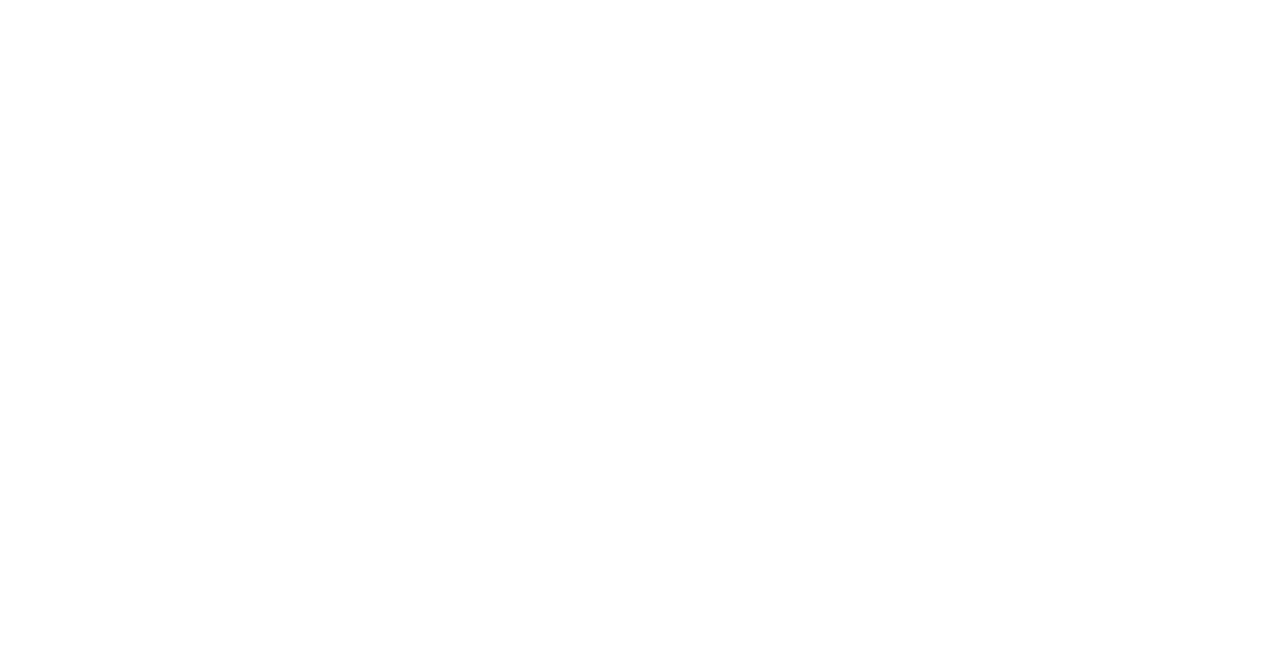
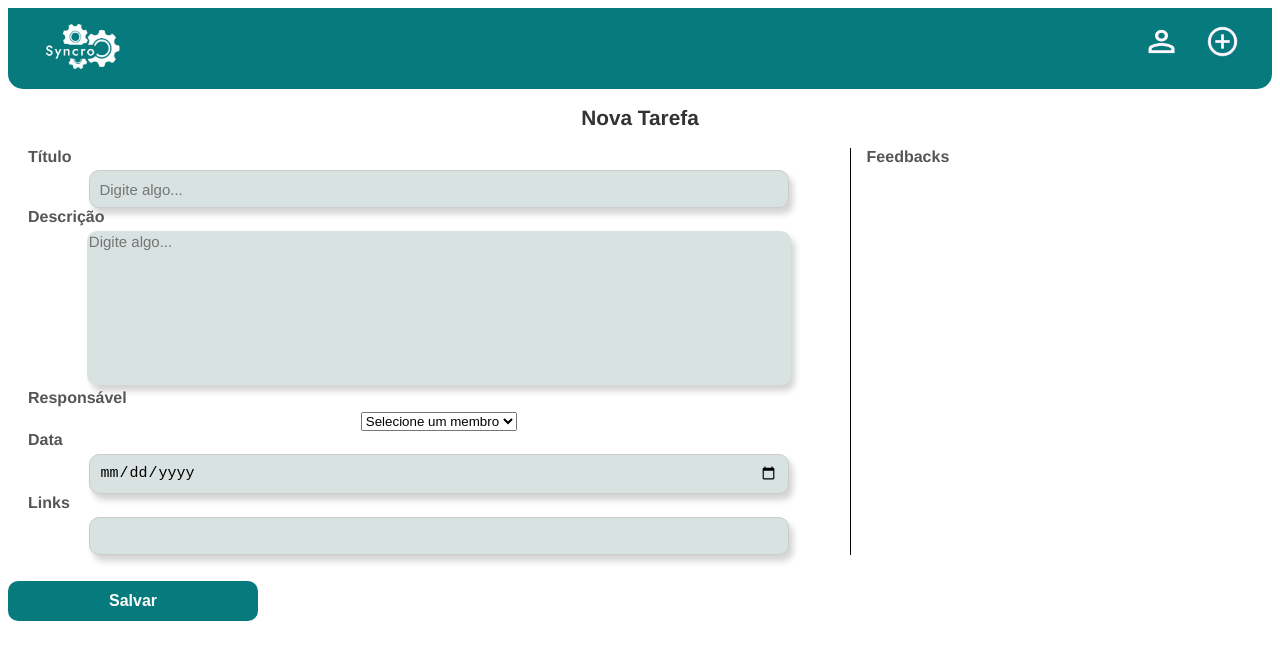
Before and after one commit to MarcelaPaixao/Syncro, a Vue app in the folder frontend_syncro/: page /criar-tarefa in a window 1280 px wide. Before the commit this address had no page. Shown: the top 660 px of the page. Built offline with nearby package versions, Linux system fonts and the light colour scheme.

Commit message:
CriarTarefaView + CriarGrupoView

```diff
--- a/frontend_syncro/src/App.vue
+++ b/frontend_syncro/src/App.vue
@@ -16,19 +16,6 @@
   color: #2c3e50;
 }
 
-nav {
-  padding: 30px;
-}
-
-nav a {
-  font-weight: bold;
-  color: #2c3e50;
-}
-
-nav a.router-link-exact-active {
-  color: #42b983;
-}
-
 .bg-padrao {
   display: flex;
   justify-content: center;
@@ -39,7 +26,6 @@
 
 h2 {
   text-align: center;
-  margin-bottom: 1.5rem;
   color: #333;
   font-size: 1.3rem;
 }
@@ -59,34 +45,4 @@
   border-radius: 10px;
   box-sizing: border-box; /* Garante que o padding não aumente a largura total */
 }
-
-header {
-  display: flex;
-  justify-content: space-between;
-  align-items: center;
-  padding: 1rem 2rem;
-  background-color: #077a7d;
-  border-bottom-left-radius: 20px;
-  border-bottom-right-radius: 20px;
-  box-shadow: 10px 10px 6px rgba(0, 0, 0, 0.1);
-  margin-bottom: 1rem;
-}
-
-.logo-container {
-  display: flex;
-  align-items: center;
-}
-.logo-container img {
-  height: 45px;
-}
-
-.icon-container {
-  display: flex;
-  align-items: center;
-  gap: 1.5rem;
-}
-
-.icon-container img {
-  height: 35px;
-}
 </style>
--- a/frontend_syncro/src/components/AppHeader.vue
+++ b/frontend_syncro/src/components/AppHeader.vue
@@ -18,4 +18,27 @@
 
 <script setup></script>
 
-<style scoped></style>
+<style>
+header {
+  display: flex;
+  justify-content: space-between;
+  padding: 1rem 2rem;
+  background-color: #077a7d;
+  border-bottom-left-radius: 15px;
+  border-bottom-right-radius: 15px;
+  margin-bottom: 1rem;
+}
+
+.logo-container img {
+  height: 45px;
+}
+
+.icon-container {
+  display: flex;
+  gap: 1.5rem;
+}
+
+.icon-container img {
+  height: 35px;
+}
+</style>
--- /dev/null
+++ b/frontend_syncro/src/components/BarraDePesquisa.vue
@@ -0,0 +1,3 @@
+<template></template>
+
+<script></script>
--- a/frontend_syncro/src/components/BotaoCustomizado.vue
+++ b/frontend_syncro/src/components/BotaoCustomizado.vue
@@ -24,6 +24,7 @@
   border-radius: 10px;
   cursor: pointer;
   transition: 0.2s;
+  margin-top: 10px;
 }
 
 .principal {
--- a/frontend_syncro/src/router/index.js
+++ b/frontend_syncro/src/router/index.js
@@ -6,6 +6,7 @@
 import RedefinirSenhaView from "../views/RedefinirSenhaView.vue";
 import CriarNovoGrupoView from "@/views/CriarNovoGrupoView.vue";
 import PerfilUsuarioView from "@/views/PerfilUsuarioView.vue";
+import CriarTarefaView from "@/views/CriarTarefaView.vue";
 
 const routes = [
   // {
@@ -47,6 +48,11 @@
     name: "perfil-usuario",
     component: PerfilUsuarioView,
   },
+  {
+    path: "/criar-tarefa",
+    name: "criar-tarefa",
+    component: CriarTarefaView,
+  },
 ];
 
 const router = createRouter({
--- a/frontend_syncro/src/views/CadastroView.vue
+++ b/frontend_syncro/src/views/CadastroView.vue
@@ -81,7 +81,6 @@
 
 <style scoped>
 /* O "scoped" faz com que este CSS só se aplique a este componente */
-
 .cadastro-box {
   justify-content: center;
   padding: 2rem;
@@ -96,7 +95,7 @@
 .login-redirect {
   text-align: center;
   margin-top: 1.2rem;
-  margin-bottom: -0.6rem;
+  /* margin-bottom: -0.6rem; */
 }
 
 .login-redirect a {
@@ -114,7 +113,6 @@
 .error-message {
   text-align: left;
   font-size: 0.9rem;
-  margin-top: -0.5rem;
   font-style: italic;
   color: red;
 }
--- a/frontend_syncro/src/views/CriarNovoGrupoView.vue
+++ b/frontend_syncro/src/views/CriarNovoGrupoView.vue
@@ -1,34 +1,64 @@
 <template>
   <AppHeader />
+  <h2>Novo Projeto</h2>
+
+  <form @submit.prevent="criarGrupo">
     <div class="novo-grupo">
-    <form @submit.prevent="criarGrupo">
+      <div class="input-container">
+        <div class="form-grid">
           <div class="input-group">
             <label>Nome</label>
-        <input type="text" v-model="name" required />
+            <input
+              type="text"
+              v-model="name"
+              required
+              placeholder="Digite algo..."
+            />
           </div>
           <div class="input-group">
             <label>Matéria</label>
-        <input type="text" v-model="materia" required />
+            <input
+              type="text"
+              v-model="materia"
+              required
+              placeholder="Digite algo..."
+            />
           </div>
           <div class="input-group">
             <label>Professor</label>
-        <input type="text" v-model="professor" required />
+            <input
+              type="text"
+              v-model="professor"
+              required
+              placeholder="Digite algo..."
+            />
           </div>
           <div class="input-group">
             <label>Data</label>
-        <input type="datetime-local" v-model="prazo" />
+            <input type="date" v-model="prazo" />
           </div>
-      <div class="input-group">
+        </div>
+
+        <div class="descricao-container">
           <label>Descrição</label>
-        <input type="text" v-model="descricao" />
+          <textarea
+            v-model="descricao"
+            maxlength="300"
+            placeholder="Digite algo..."
+          ></textarea>
         </div>
-      <!-- <div class="input-group">
+      </div>
+
+      <div class="checklist-container">
+        <div class="box">
           <label>Membros</label>
-      </div> -->
-
-      <BotaoCustomizado type="submit" texto="Salvar" />
+        </div>
+      </div>
+    </div>
+    <div class="btn-container">
+      <BotaoCustomizado type="submit" texto="Salvar" id="criar-grupo-btn" />
+    </div>
   </form>
-  </div>
 </template>
 
 <script>
@@ -47,10 +77,19 @@
       professor: "",
       prazo: "",
       descricao: "",
+      membros: [],
+      // membrosError: "",
     };
   },
   methods: {
     criarGrupo() {
+      // this.membrosError="";
+
+      // if(this.membros.length < 2) {
+      //   this.membrosError="Não há membros o suficiente!";
+      //   return;
+      // }
+
       console.log("Dados do grupo:", {
         name: this.name,
         materia: this.materia,
@@ -63,4 +102,49 @@
 };
 </script>
 
-<style scoped></style>
+<style scoped>
+input {
+  border: 2px solid #077a7d;
+  font-size: medium;
+}
+
+.novo-grupo {
+  display: flex;
+}
+
+.form-grid {
+  display: flex;
+  gap: 1rem;
+  flex-wrap: wrap;
+}
+
+.form-grid .input-group {
+  flex-basis: calc(50% - 0.9rem);
+}
+
+.input-container {
+  width: 65%;
+  margin-left: 20px;
+}
+
+.checklist-container {
+  padding-left: 1rem;
+  border-left: 1px solid black;
+}
+
+.btn-container {
+  display: flex;
+  justify-content: flex-start;
+  padding: 1rem 0;
+}
+
+textarea {
+  resize: none;
+  width: 98%;
+  height: 200px;
+  border-radius: 10px;
+  border: 2px solid #077a7d;
+  font-family: Avenir, Helvetica, Arial, sans-serif;
+  font-size: medium;
+}
+</style>
--- /dev/null
+++ b/frontend_syncro/src/views/CriarTarefaView.vue
@@ -0,0 +1,140 @@
+<template>
+  <AppHeader />
+  <h2>Nova Tarefa</h2>
+
+  <form @submit.prevent="criarTarefa">
+    <div class="nova-tarefa">
+      <div class="input-container">
+        <div class="input-group">
+          <label>Título</label>
+          <input
+            type="text"
+            v-model="titulo"
+            required
+            placeholder="Digite algo..."
+          />
+        </div>
+        <div class="input-group">
+          <label>Descrição</label>
+          <textarea
+            v-model="descricao"
+            maxlength="300"
+            placeholder="Digite algo..."
+          ></textarea>
+        </div>
+        <div class="input-group">
+          <label>Responsável</label>
+          <select v-model="responsavel" required>
+            <option value="">Selecione um membro</option>
+            <option
+              v-for="membro in membrosDoGrupo"
+              :key="membro.id"
+              :value="membro.id"
+            >
+              {{ membro.nome }}
+            </option>
+          </select>
+        </div>
+        <div class="input-group">
+          <label>Data</label>
+          <input type="date" v-model="prazoTarefa" required />
+        </div>
+        <div class="input-group">
+          <label>Links</label>
+          <input type="text" v-model="links" />
+        </div>
+      </div>
+
+      <div class="feedback-container">
+        <div class="box">
+          <label>Feedbacks</label>
+        </div>
+      </div>
+    </div>
+    <div class="btn-container">
+      <BotaoCustomizado type="submit" texto="Salvar" id="criar-tarefa-btn" />
+    </div>
+  </form>
+</template>
+
+<script>
+import BotaoCustomizado from "@/components/BotaoCustomizado.vue";
+import AppHeader from "@/components/AppHeader.vue";
+export default {
+  name: "CriarTarefaView",
+  components: {
+    BotaoCustomizado,
+    AppHeader,
+  },
+  data() {
+    return {
+      titulo: "",
+      descricao: "",
+      responsavel: "",
+      prazoTarefa: "",
+      status: "",
+      membrosDoGrupo: [
+        { id: 1, nome: "Marcela" },
+        { id: 2, nome: "Malu" },
+        { id: 3, nome: "Fulano" },
+      ],
+      links: [], //conferir em relação aos links, tentar colocar dinamicamente campos de input
+    };
+  },
+  methods: {
+    criarTarefa() {
+      console.log("Dados do grupo:", {
+        titulo: this.titulo,
+        descricao: this.descricao,
+        responsavel: this.responsavel,
+        prazoTarefa: this.prazoTarefa,
+        status: this.status,
+        links: this.links,
+        membrosDoGrupo: this.membrosDoGrupo,
+      });
+    },
+  },
+};
+</script>
+
+<style scoped>
+input {
+  font-size: 15px;
+  background-color: rgb(216, 226, 225);
+  box-shadow: 4px 6px 6px rgba(0, 0, 0, 0.173);
+  width: 700px;
+}
+
+.nova-tarefa {
+  display: flex;
+}
+
+.input-container {
+  width: 65%;
+  margin-left: 20px;
+}
+
+.feedback-container {
+  /* justify-content: center; */
+  padding-left: 1rem;
+  border-left: 1px solid black;
+}
+
+.btn-container {
+  display: flex;
+  justify-content: flex-start;
+  padding: 1rem 0;
+}
+
+textarea {
+  resize: none;
+  width: 700px;
+  height: 150px;
+  border-radius: 10px;
+  border: 0px solid #acadad;
+  font-family: Avenir, Helvetica, Arial, sans-serif;
+  font-size: 15px;
+  background-color: rgb(216, 226, 225);
+  box-shadow: 4px 6px 6px rgba(0, 0, 0, 0.173);
+}
+</style>
--- a/frontend_syncro/src/views/LoginView.vue
+++ b/frontend_syncro/src/views/LoginView.vue
@@ -72,7 +72,6 @@
 
 <style scoped>
 /* O "scoped" faz com que este CSS só se aplique a este componente */
-
 .login-box {
   padding: 2rem;
   background-color: white;
@@ -88,18 +87,19 @@
   margin-bottom: 1rem;
   color: #333;
   font-size: 0.94rem;
+  margin-bottom: 10px;
 }
 
 .redireciona-esqueceu-senha {
   text-align: left;
-  margin-top: -0.5rem;
-  margin-bottom: 1.5rem;
+  margin-top: -0.3rem;
+  margin-bottom: 1rem;
 }
 
 .redireciona-esqueceu-senha a {
   color: #077a7d;
   padding: 0;
-  font-size: 0.92em;
+  font-size: 0.95em;
   text-decoration: none;
 }
 
```
Also changed, not shown: frontend_syncro/src/components/Box.vue (deleted, +0 -16 lines). Lines whose indentation alone changed are shown as unchanged.
